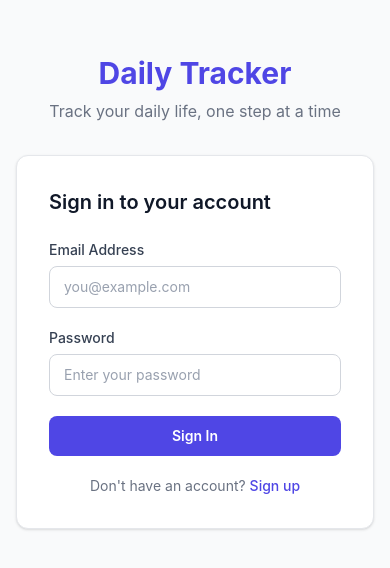
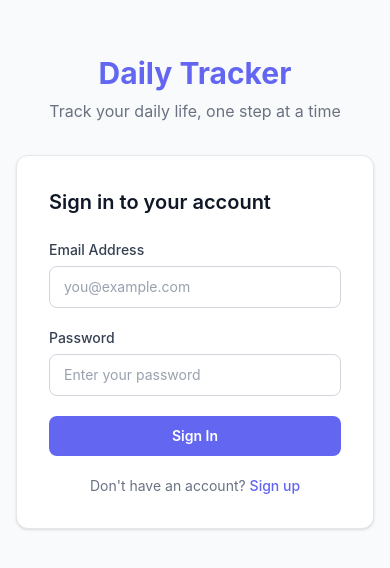
Before and after one commit to akashyadav232108/daily-life-tracker, a React (Vite) app in the folder frontend/tracker-app/: page /login in a window 390 px wide. Shown: the part 130-698 px from the top of the page. Built offline with nearby package versions, Linux system fonts and the light colour scheme; no server answers.

Commit message:
fix(frontend): improve responsive layout and soften color palette for better UX

```diff
--- a/frontend/tracker-app/src/features/admin/components/PlatformTaskStats.jsx
+++ b/frontend/tracker-app/src/features/admin/components/PlatformTaskStats.jsx
@@ -46,7 +46,7 @@ const PlatformTaskStats = () => {
 
   if (loading) {
     return (
-      <div className="grid grid-cols-1 gap-4 sm:grid-cols-2 lg:grid-cols-5">
+      <div className="grid grid-cols-1 gap-4 sm:grid-cols-2 lg:grid-cols-3 xl:grid-cols-5">
         {[...Array(5)].map((_, i) => (
           <div key={i} className="h-24 animate-pulse rounded-xl bg-gray-100" />
         ))}
@@ -57,7 +57,7 @@ const PlatformTaskStats = () => {
   if (!stats) return null;
 
   return (
-    <div className="grid grid-cols-1 gap-4 sm:grid-cols-2 lg:grid-cols-5">
+    <div className="grid grid-cols-1 gap-4 sm:grid-cols-2 lg:grid-cols-3 xl:grid-cols-5">
       <StatCard
         icon={HiClipboardDocumentList}
         label="Total Tasks"
--- a/frontend/tracker-app/src/features/admin/components/UserTaskSearch.jsx
+++ b/frontend/tracker-app/src/features/admin/components/UserTaskSearch.jsx
@@ -97,7 +97,7 @@ const UserTaskSearch = () => {
       {usersLoading ? (
         <LoadingSpinner className="h-20" />
       ) : users.length > 0 ? (
-        <div className="overflow-hidden rounded-lg ring-1 ring-gray-200">
+        <div className="overflow-x-auto rounded-lg ring-1 ring-gray-200">
           <table className="min-w-full divide-y divide-gray-200">
             <thead className="bg-gray-50">
               <tr>
@@ -244,7 +244,7 @@ const UserTaskSearch = () => {
       {/* Delete confirmation dialog */}
       <ConfirmDialog
         isOpen={!!deleteTarget}
-        onClose={() => setDeleteTarget(null)}
+        onCancel={() => setDeleteTarget(null)}
         onConfirm={handleDeleteTask}
         title="Delete Task"
         message={`Are you sure you want to delete "${deleteTarget?.title}"? This action cannot be undone.`}
--- a/frontend/tracker-app/src/features/auth/pages/ProfilePage.jsx
+++ b/frontend/tracker-app/src/features/auth/pages/ProfilePage.jsx
@@ -17,7 +17,7 @@ const ProfilePage = () => {
       </div>
 
       {/* Profile overview card */}
-      <div className="mb-8 flex items-center gap-4 rounded-xl bg-gradient-to-r from-primary to-primary-dark p-6 text-white shadow-lg">
+      <div className="mb-8 flex items-center gap-4 rounded-xl bg-gradient-to-br from-primary/90 to-primary-dark/80 p-6 text-white shadow-lg">
         <div className="flex h-16 w-16 items-center justify-center rounded-full bg-white/20 text-3xl font-bold">
           {user?.fullName?.charAt(0)?.toUpperCase() || 'U'}
         </div>
--- a/frontend/tracker-app/src/features/tasks/components/TaskCard.jsx
+++ b/frontend/tracker-app/src/features/tasks/components/TaskCard.jsx
@@ -126,8 +126,8 @@ const TaskCard = ({ task, onEdit, onDelete }) => {
           )}
         </div>
 
-        {/* ── Action buttons (visible on hover) ── */}
-        <div className="flex shrink-0 gap-1 opacity-0 transition-opacity group-hover:opacity-100">
+        {/* ── Action buttons (always visible on mobile, hover on desktop) ── */}
+        <div className="flex shrink-0 gap-1 sm:opacity-0 sm:transition-opacity sm:group-hover:opacity-100">
           {!isCompleted && (
             <button
               onClick={() => onEdit(task)}
--- a/frontend/tracker-app/src/features/tasks/components/TaskForm.jsx
+++ b/frontend/tracker-app/src/features/tasks/components/TaskForm.jsx
@@ -144,7 +144,7 @@ const TaskForm = ({ isOpen, onClose, editingTask = null }) => {
           </div>
 
           {/* Priority + Due Date row */}
-          <div className="grid grid-cols-2 gap-4">
+          <div className="grid grid-cols-1 gap-4 sm:grid-cols-2">
             {/* Priority */}
             <div>
               <label htmlFor="priority" className="mb-1 block text-sm font-medium text-gray-700">
--- a/frontend/tracker-app/src/index.css
+++ b/frontend/tracker-app/src/index.css
@@ -1,16 +1,16 @@
 @import "tailwindcss";
 
 @theme {
-  --color-primary: #4f46e5;
-  --color-primary-light: #6366f1;
-  --color-primary-dark: #4338ca;
-  --color-secondary: #0ea5e9;
+  --color-primary: #6366f1;
+  --color-primary-light: #818cf8;
+  --color-primary-dark: #4f46e5;
+  --color-secondary: #38bdf8;
   --color-success: #22c55e;
   --color-warning: #f59e0b;
   --color-danger: #ef4444;
   --color-sidebar: #1e293b;
   --color-sidebar-hover: #334155;
-  --color-sidebar-active: #4f46e5;
+  --color-sidebar-active: #6366f1;
 }
 
 /* Base styles */
```
